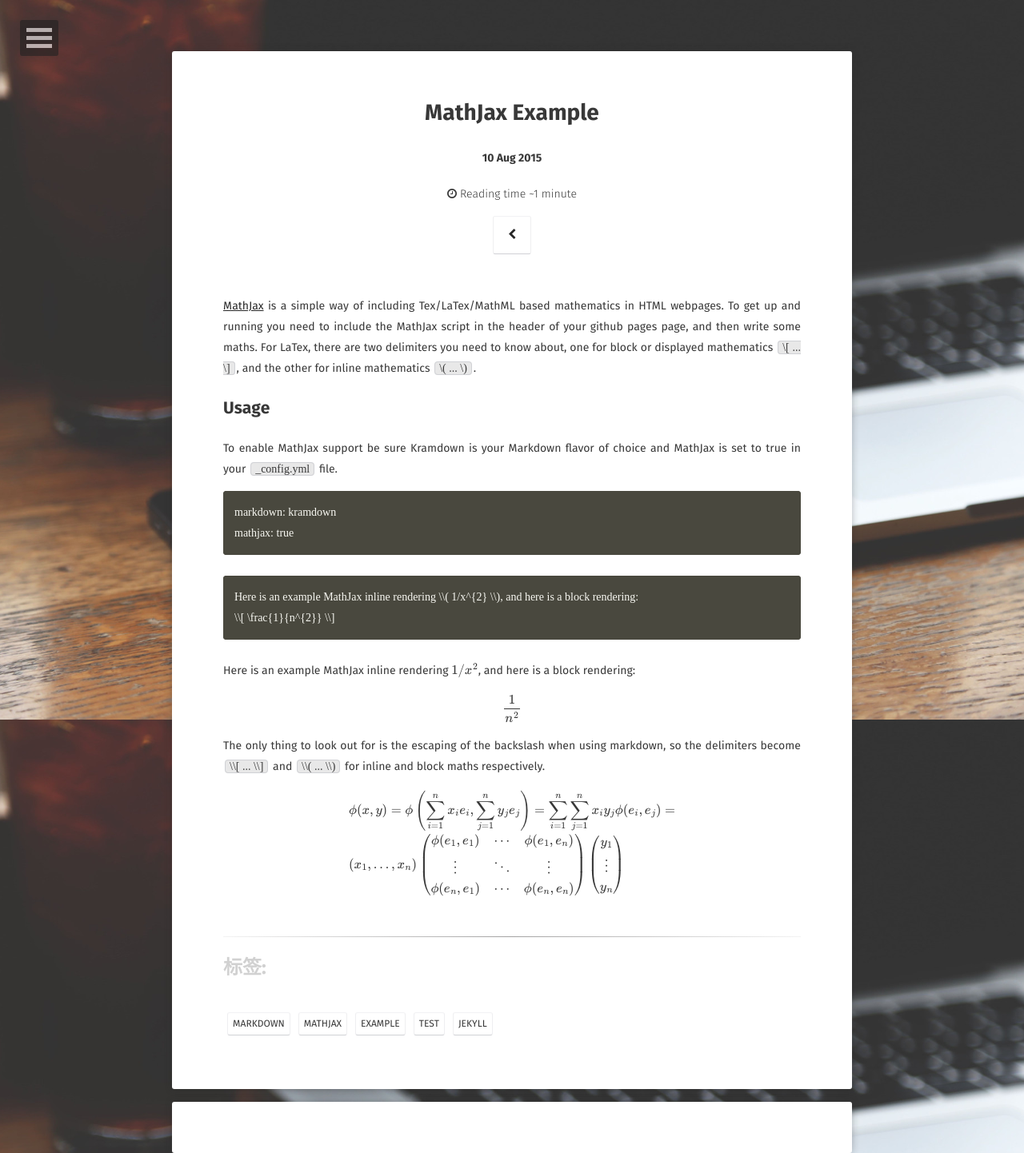
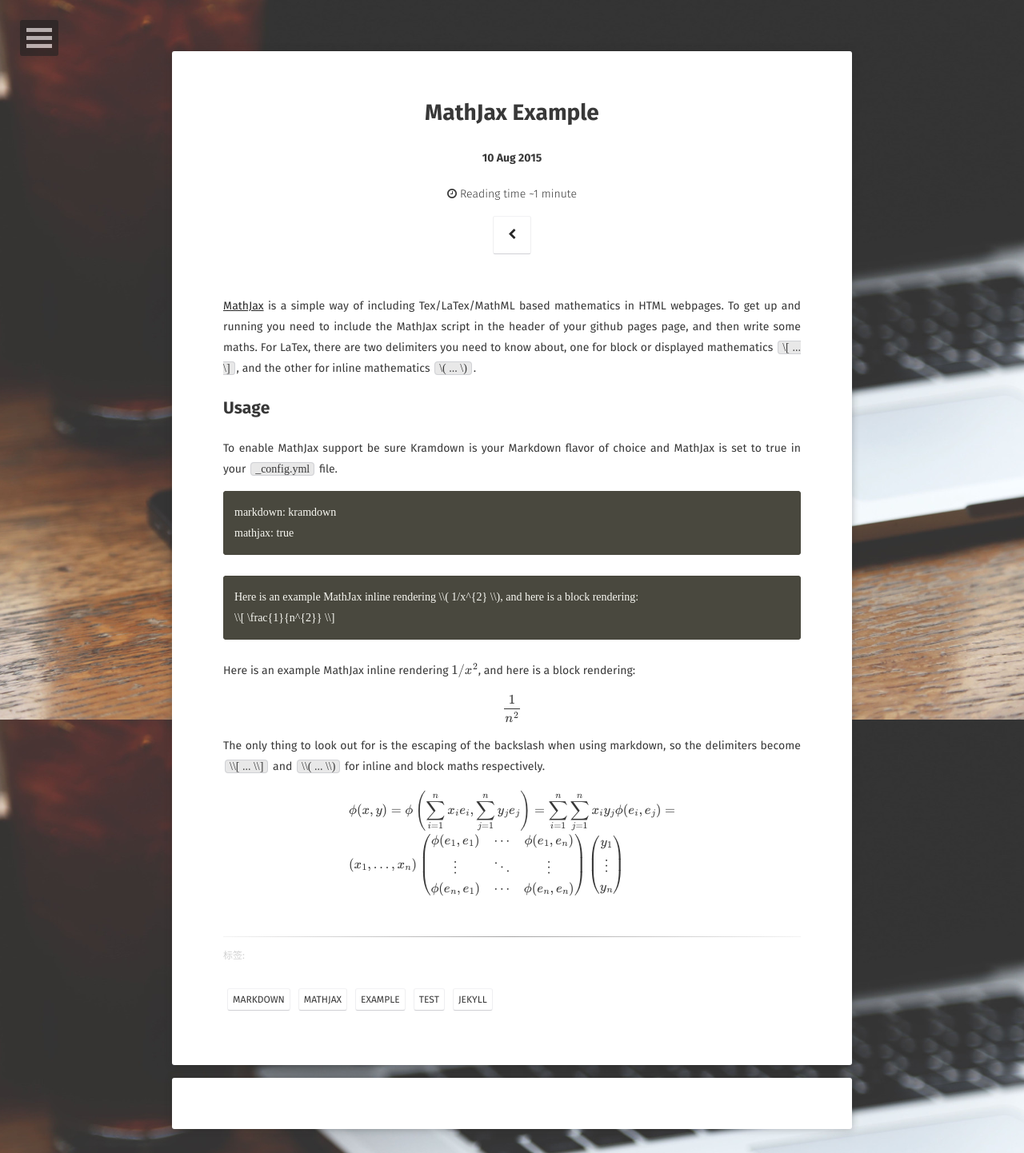
Before and after one commit to aiologybay/aiologybay.github.io, a Jekyll site: the page built from _posts/2015-08-10-mathjax-example.md, in a window 1280 px wide. Shown: the whole page at 80% size. Built offline with Jekyll 4.4.1, drawn with Linux system fonts in a browser that asks for light colours; some web fonts are replaced; formulas are drawn with MathJax 3; comment, search, counter and statistics services are not loaded.

Commit message:
initial commit

```diff
--- a/_includes/meta.html
+++ b/_includes/meta.html
@@ -1,7 +1,6 @@
 <br>
 <hr>
-
-<h1>标签:</h1>
+<p>标签:</p>
 <span class="entry-tags">{% for tag in page.tags %}<a href="{{ site.url }}/tags/#{{ tag }}" title="Pages tagged {{ tag }}" class="tag"><span class="term">{{ tag }}</span></a>{% unless forloop.last %}{% endunless %}{% endfor %}</span>
 <!--
 <span class="social-share">
```
